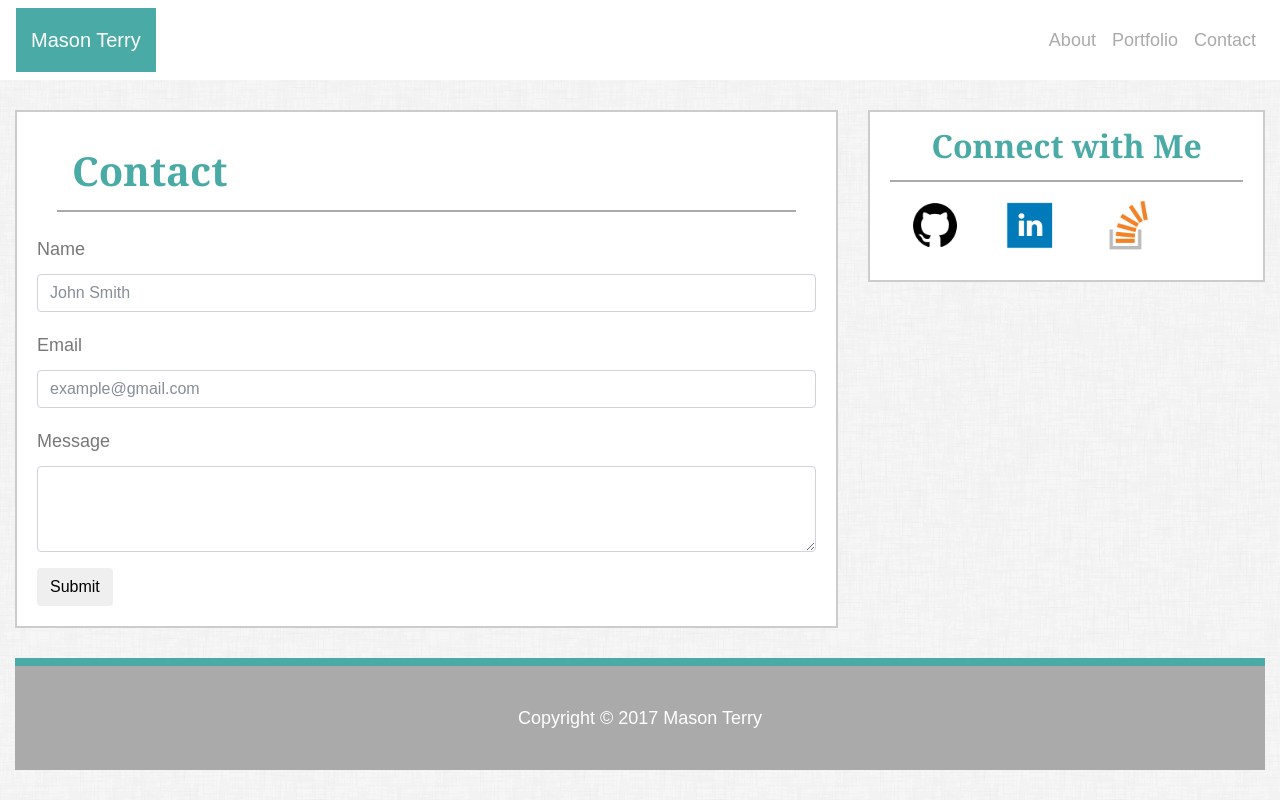
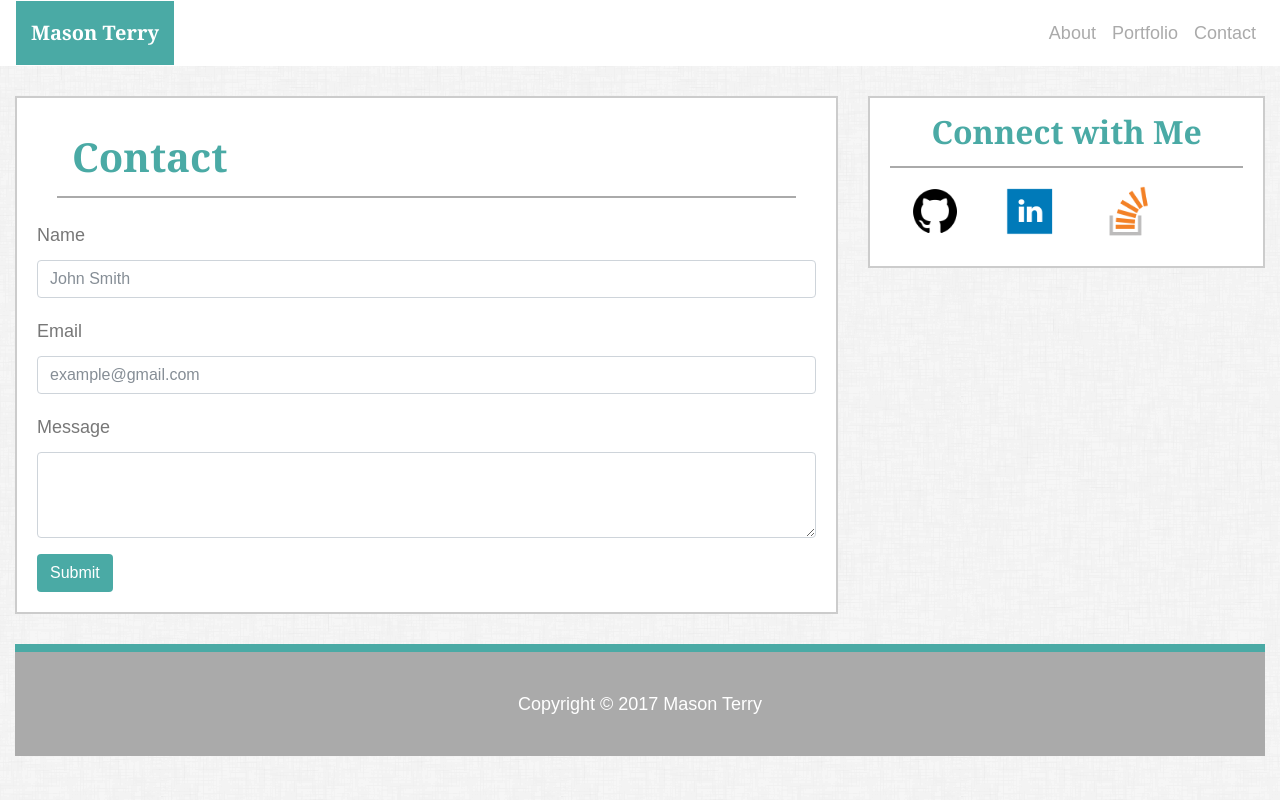
Before and after one commit to masonjterry/Bootstrap-Portfolio, a plain HTML site: page contact.html in a window 1280 px wide. Drawn offline with nearby package versions, Linux system fonts and the light colour scheme.

Commit message:
header changes

```diff
--- a/assets/css/style.css
+++ b/assets/css/style.css
@@ -46,6 +46,11 @@ li a:hover {
   border: solid 2px #aaa;
 }
 
+#submit-button {
+  background-color: #4aaaa5;
+  color: #fff;
+}
+
 p {
   margin: 20px;
   font-weight: 700;
@@ -90,4 +95,11 @@ footer {
   background-color: #4aaaa5;
   color: #fff;
   padding: 15px;
+  font-family: Georgia, Times, "Times New Roman", serif;
+  font-weight: 700;
+  margin: -10px 0;
 }
+
+.navbar-brand:hover {
+  color: #fff;
+}
--- a/contact.html
+++ b/contact.html
@@ -54,7 +54,7 @@
 								<label for="exampleTextarea">Message</label>
 								<textarea class="form-control" id="exampleTextarea" rows="3"></textarea>
 							</fieldset>
-							<button type="submit" class="btn btn-default">Submit</button>
+							<button id="submit-button" type="submit" class="btn btn-default">Submit</button>
 						</form>
 					</section>
 				</div>
```
